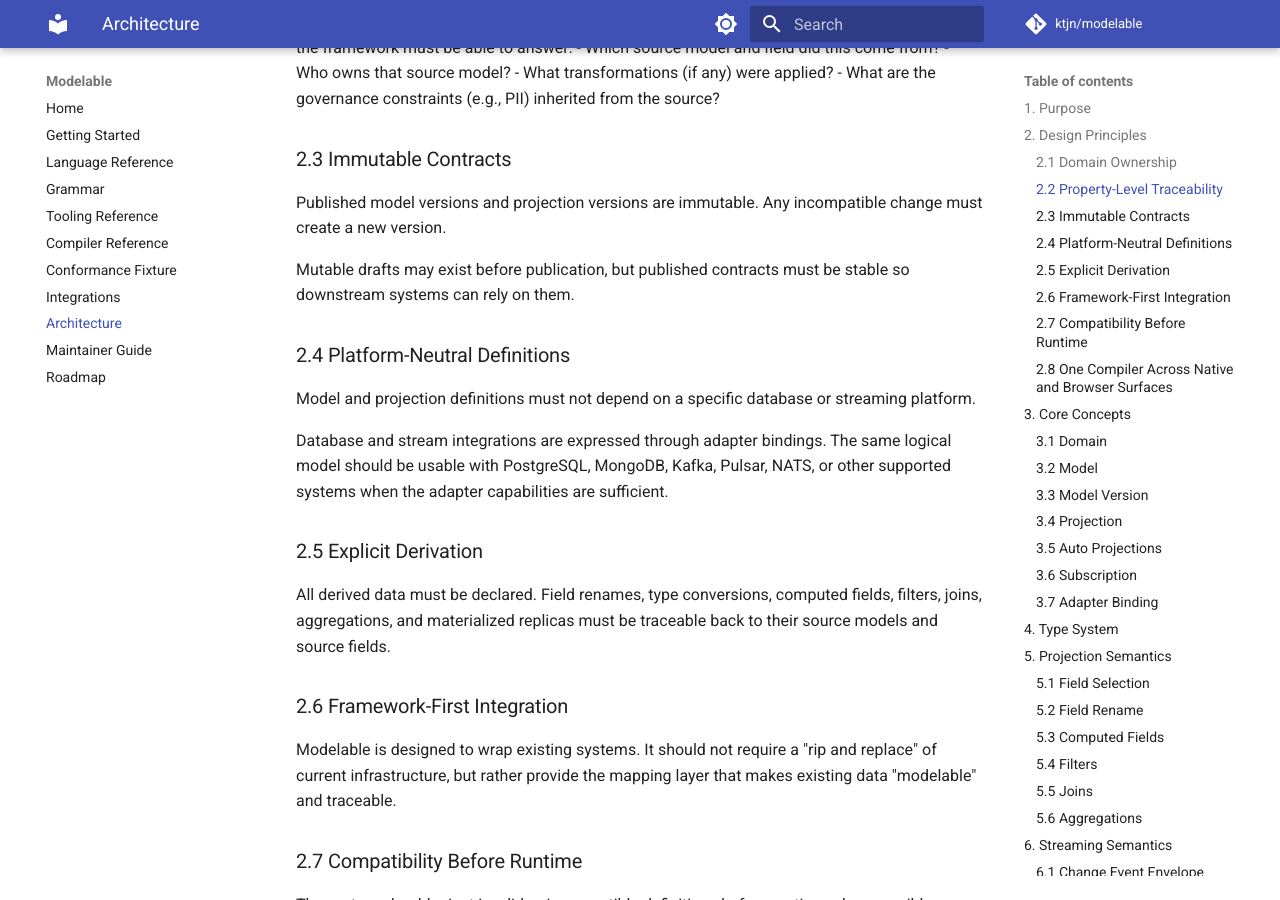
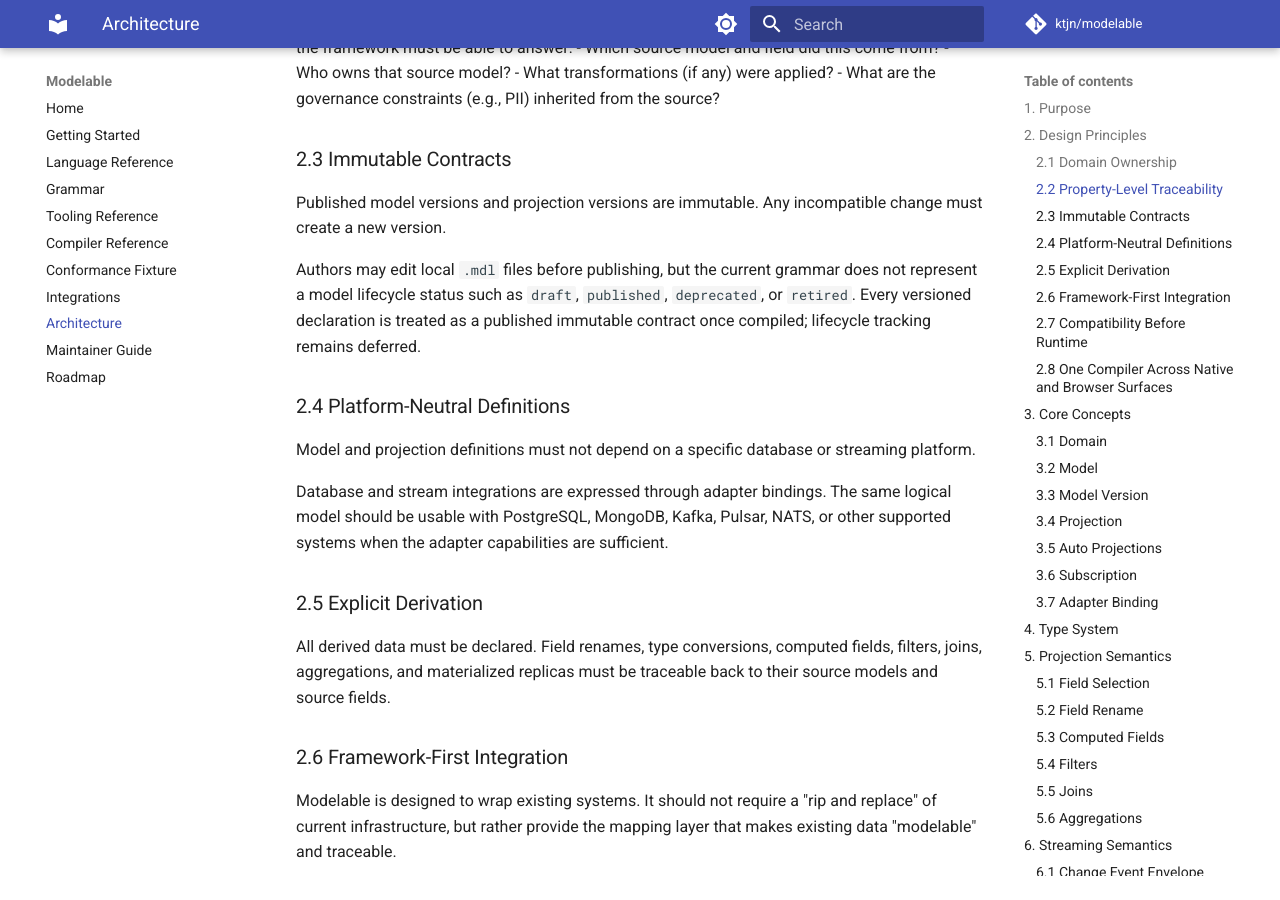
Before and after one commit to ktjn/modelable, an MkDocs documentation site: the page built from docs/architecture.md, in a window 1280 px wide and 900 px high, scrolled down 1425 px. Built offline with MkDocs 1.6.1 and Material for MkDocs 9.7.7, drawn with Linux system fonts in a browser that asks for light colours; comment, search, counter and statistics services are not loaded.

Commit message:
docs: reconcile capability claims (#405)
Co-authored-by: ktjn <ktjn@users.noreply.github.com>

```diff
--- a/docs/architecture.md
+++ b/docs/architecture.md
@@ -50,7 +50,11 @@ Every single property in the system must be traceable. If a field exists in a co
 
 Published model versions and projection versions are immutable. Any incompatible change must create a new version.
 
-Mutable drafts may exist before publication, but published contracts must be stable so downstream systems can rely on them.
+Authors may edit local `.mdl` files before publishing, but the current grammar
+does not represent a model lifecycle status such as `draft`, `published`,
+`deprecated`, or `retired`. Every versioned declaration is treated as a
+published immutable contract once compiled; lifecycle tracking remains
+deferred.
 
 ### 2.4 Platform-Neutral Definitions
 
```
Also changed, not shown: CHANGELOG.md (+4 -0 lines), docs/compiler-reference.md (+3 -2 lines), docs/integrations.md (+1 -1 lines), 1 other file.
